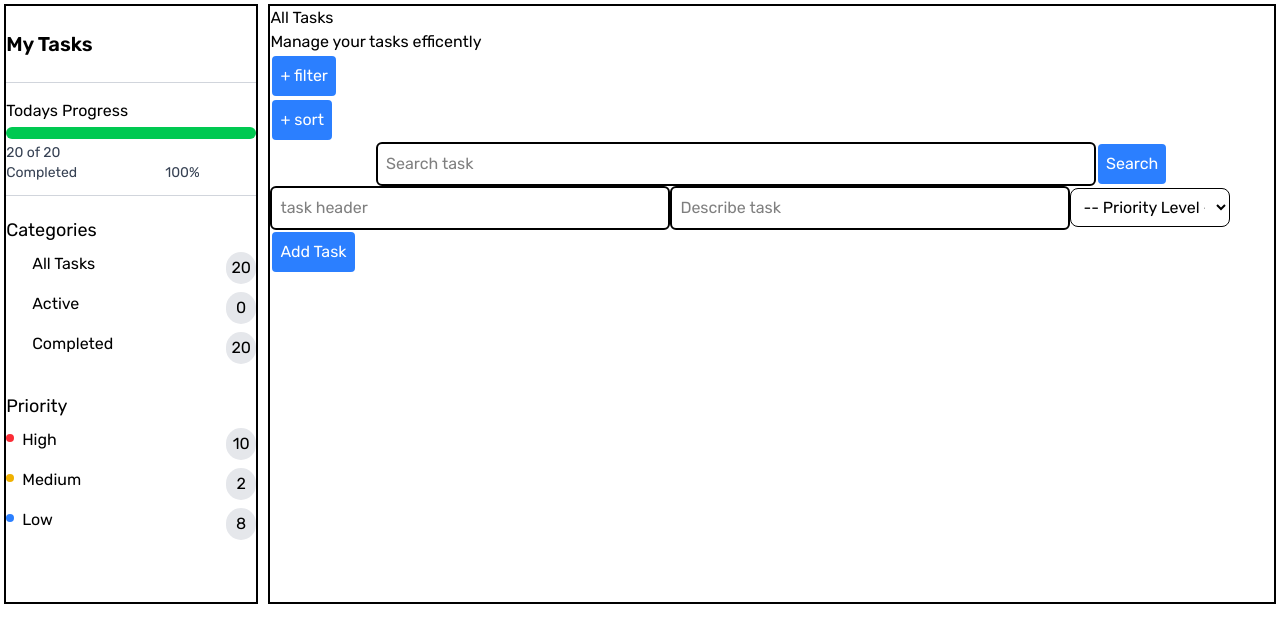
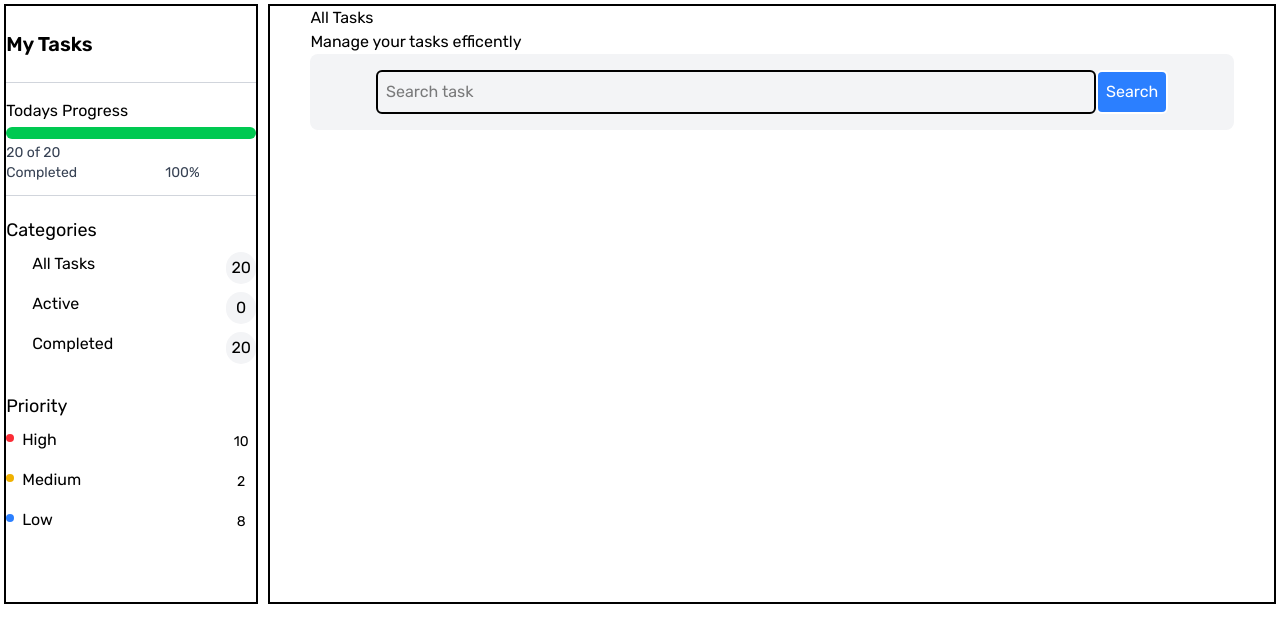
Before and after one commit to Maxndrel/to-do-list, a React (Vite) app: page / in a window 1280 px wide. Shown: the top 642 px of the page. Built offline with nearby package versions, Linux system fonts and the light colour scheme; some icons are missing.

Commit message:
r-content

```diff
--- a/src/component/Sidebar.jsx
+++ b/src/component/Sidebar.jsx
@@ -34,7 +34,7 @@ const Sidebar = () => {
                                 All Tasks
                             </p>
                         </div>
-                        <p className='p-1 w-[30px] rounded-2xl bg-gray-200 text-base text-center'>20</p>
+                        <p className='p-1 w-[30px] rounded-2xl bg-gray-100 text-base text-center'>20</p>
                     </div>
 
                     <div className='flex justify-between mb-2'>
@@ -48,7 +48,7 @@ const Sidebar = () => {
                                 Active
                             </p>
                         </div>
-                        <p className='p-1 w-[30px] rounded-2xl bg-gray-200 text-base text-center'>0</p>
+                        <p className='p-1 w-[30px] rounded-2xl bg-gray-100 text-base text-center'>0</p>
                     </div>
 
                     <div className='flex justify-between'>
@@ -63,7 +63,7 @@ const Sidebar = () => {
                             </p>
                         </div>
 
-                        <p className='p-1 w-[30px] rounded-2xl bg-gray-200 text-base text-center'>20</p>
+                        <p className='p-1 w-[30px] rounded-2xl bg-gray-100 text-base text-center'>20</p>
                     </div>
                 </div>
             </div>
@@ -77,7 +77,7 @@ const Sidebar = () => {
                             <div className='w-[8px] h-[8px] rounded-xl bg-red-500 mt-1.5'/>
                             <p className='text-base mb-2'>High</p>
                         </div>
-                         <p className='p-1 w-[30px] rounded-2xl bg-gray-200 text-base text-center'>10</p>
+                         <p className='p-1 w-[30px] rounded-2xl text-sm text-center'>10</p>
                     </div>
 
                     <div className='flex justify-between mb-2'>
@@ -85,7 +85,7 @@ const Sidebar = () => {
                             <div className='w-[8px] h-[8px] rounded-xl bg-yellow-500 mt-1.5'/>
                             <p className='text-base mb-2'>Medium</p>
                         </div>
-                          <p className='p-1 w-[30px] rounded-2xl bg-gray-200 text-base text-center'>2</p>
+                          <p className='p-1 w-[30px] rounded-2xl text-sm text-center'>2</p>
                     </div>
 
                     <div className='flex justify-between'>
@@ -93,7 +93,7 @@ const Sidebar = () => {
                         <div className='w-[8px] h-[8px] rounded-xl bg-blue-500 mt-1.5'/>
                         <p className='text-base'>Low</p>
                     </div>
-                         <p className='p-1 w-[30px] rounded-2xl bg-gray-200 text-base text-center'>8</p>
+                         <p className='p-1 w-[30px] rounded-2xl text-sm text-center'>8</p>
                     </div>
                 </div>
 
--- /dev/null
+++ b/src/component/addTaskForm.jsx
@@ -0,0 +1,25 @@
+import React from 'react'
+
+const addTaskForm = () => {
+  return (
+    <div>
+       <div className='flex justify-center items-center'>
+            <form action="#" method="get">
+              <input type="text" placeholder="task header" class="border-2 rounded-md p-2 w-100"/>
+              <input type="text" placeholder="Describe task" class="border-2 rounded-md p-2 w-100"/>
+              <select
+              className="border rounded-lg p-2 w-40"
+              >
+                <option value="">-- Priority Level --</option>
+                <option>Low</option>
+                <option>Medium</option>
+                <option>High</option>
+              </select>
+              <button type="submit" class="border-2 rounded-md p-2 bg-blue-500 text-white">Add Task</button>
+            </form>
+        </div>
+    </div>
+  )
+}
+
+export default addTaskForm
--- a/src/main app/main_page.jsx
+++ b/src/main app/main_page.jsx
@@ -6,49 +6,28 @@ const main_page = () => {
     <div class="flex gap-[10px] flex-row items-center flex-nowrap h-full m-1">
       {/* left side or side bar */}
       <div class="w-[20%] h-150 border-2">
-      < Sidebar />
+      <Sidebar/>
       </div>
 
       {/* right side */}
-      <div class=" w-[80%] h-150 border-2">
+      <div class=" w-[80%] h-150 border-2 pr-10 pl-10">
         <div class="item">
           <div>
             <h1>All Tasks</h1>
             <p>Manage your tasks efficently</p>
           </div>
 
-          <div>
-            <button class="border-2 rounded-md p-2 bg-blue-500 text-white">+ filter</button>
-          </div>
-
-          <div>
-            <button class="border-2 rounded-md p-2 bg-blue-500 text-white">+ sort</button>
-          </div>
 
         </div>
         <div class="item">
-          <div className='flex justify-center items-center'>
+          <div className='flex justify-center items-center bg-gray-100 p-4 rounded-lg'>
             <form action="#" method="get">
               <input type="text" placeholder="Search task" class="border-2 rounded-md p-2 w-180"/>
               <button type="submit" class="border-2 rounded-md p-2 bg-blue-500 text-white">Search</button>
             </form>
           </div>
 
-          <div className='flex justify-center items-center'>
-            <form action="#" method="get">
-              <input type="text" placeholder="task header" class="border-2 rounded-md p-2 w-100"/>
-              <input type="text" placeholder="Describe task" class="border-2 rounded-md p-2 w-100"/>
-              <select
-              className="border rounded-lg p-2 w-40"
-              >
-                <option value="">-- Priority Level --</option>
-                <option>Low</option>
-                <option>Medium</option>
-                <option>High</option>
-              </select>
-              <button type="submit" class="border-2 rounded-md p-2 bg-blue-500 text-white">Add Task</button>
-            </form>
-          </div>
+
         </div>
 
       </div>
```
